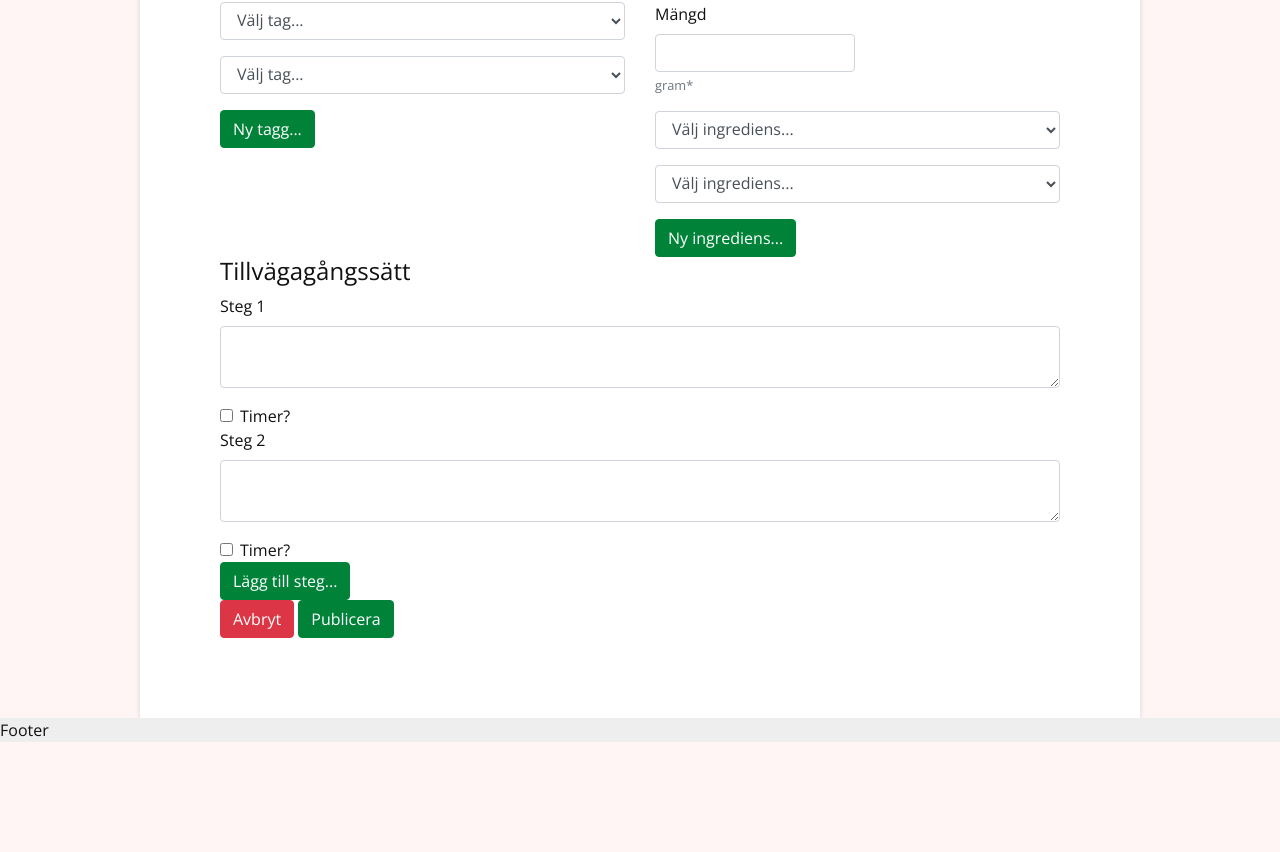
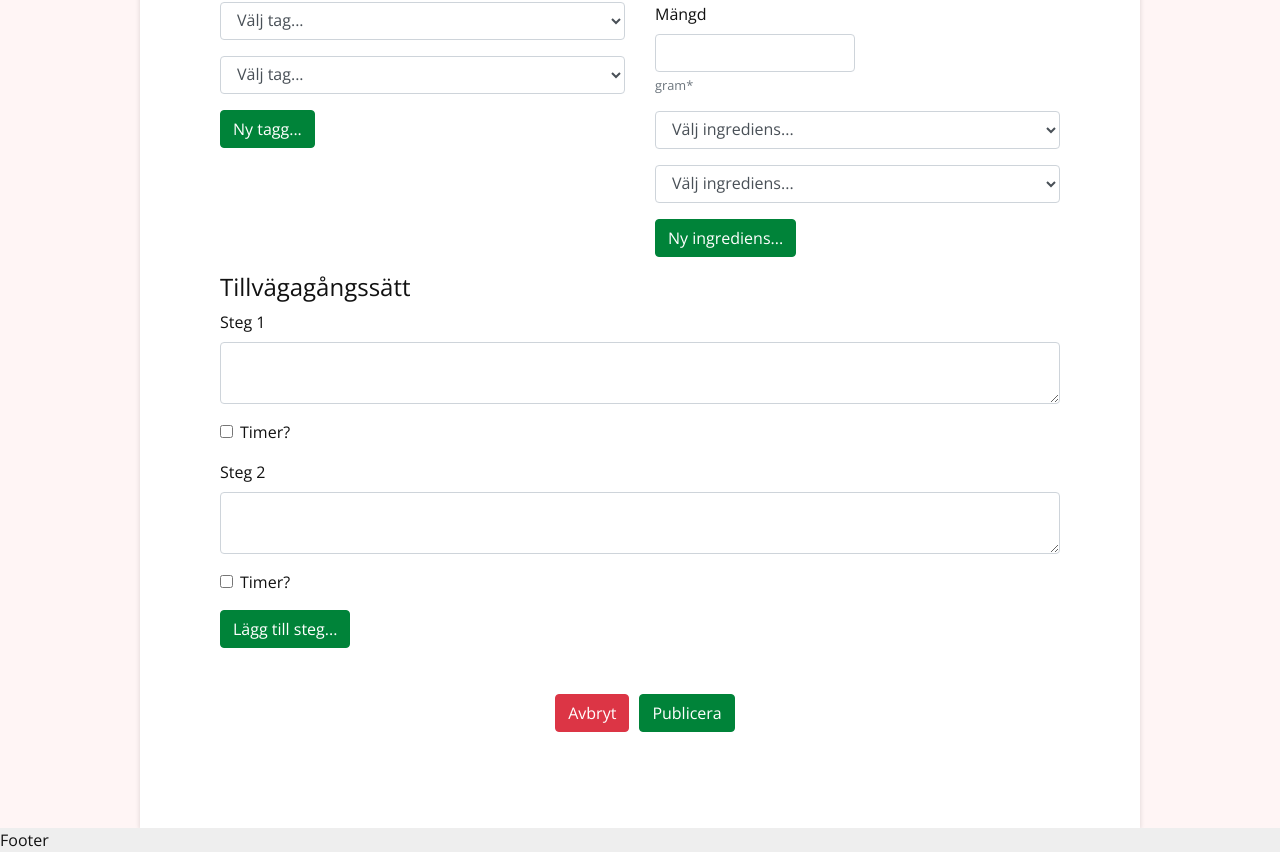
Before and after one commit to teeboteebo/yaddie-web, a React (Create React App) app: page /lagg-till-recept in a window 1280 px wide. Shown: the part 931-1783 px from the top of the page. Before the commit the page ends 1673 px from the top, so only its background shows below. Built offline with nearby package versions, Linux system fonts and the light colour scheme.

Commit message:
Margin adjustments

```diff
--- a/src/views/NewRecipePage/index.js
+++ b/src/views/NewRecipePage/index.js
@@ -132,8 +132,8 @@ class NewRecipePage extends React.Component {
         </FormGroup>
         <Button color="success">Lägg till steg...</Button>
         <Row>
-          <Col>
-            <Button color="danger">Avbryt</Button> <Button color="success">Publicera</Button>
+          <Col className="submit-section">
+            <Button color="danger">Avbryt</Button><Button color="success">Publicera</Button>
           </Col>
         </Row>
       </Form>
--- a/src/views/NewRecipePage/styles.scss
+++ b/src/views/NewRecipePage/styles.scss
@@ -4,4 +4,14 @@
   input[type=number] {
     width: 200px;
   }
+  .form-check, button {
+    margin-bottom: 16px;
+  }
+  .submit-section {
+    margin-top: 30px;
+    text-align: center;
+    button {
+      margin-left: 10px;
+    }
+  }
 }
```
